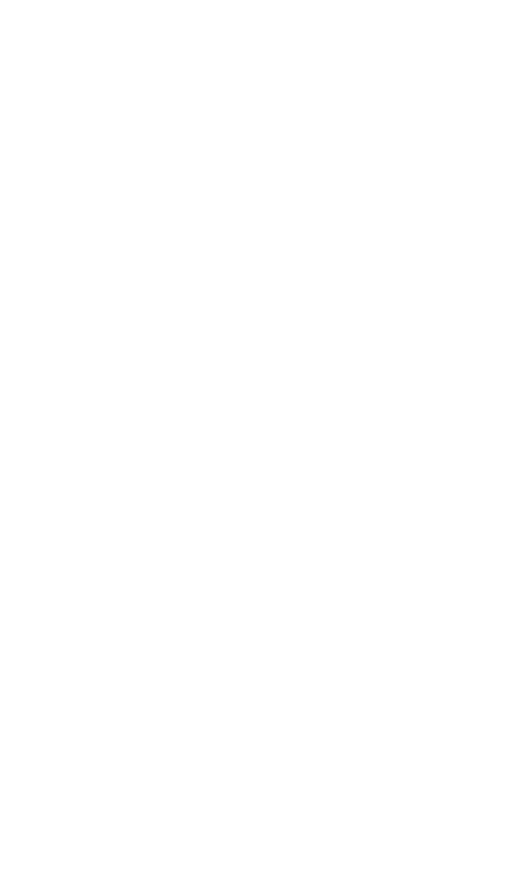
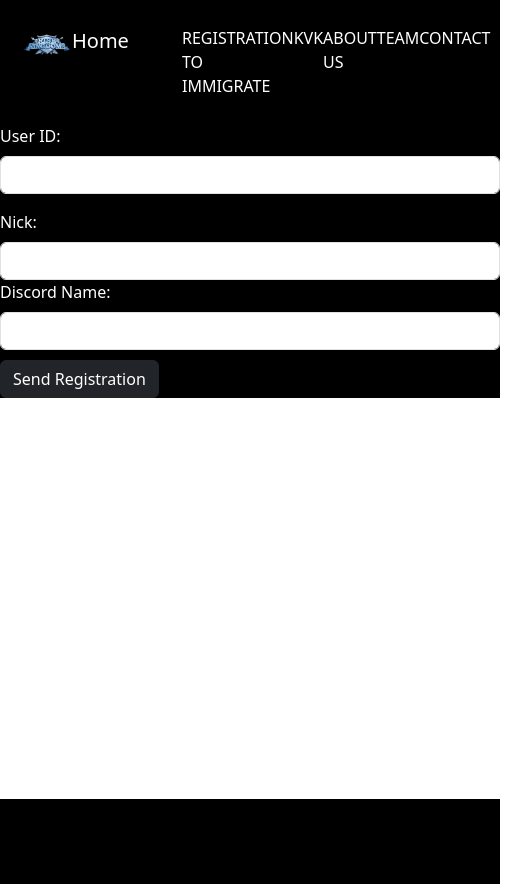
Before and after one commit to GVilellaB/SENAC, a plain HTML site: page Bootstrap/3208Kingdom/HTML/Immigrate.html in a window 390 px wide. Shown: the whole page, 508 px wide, since content can reach past the window. Before the commit the page ends 844 px from the top, so only its background shows below. Drawn offline with nearby package versions, Linux system fonts and the light colour scheme.

Commit message:
Immigration page

```diff
--- a/Bootstrap/3208Kingdom/CSS/Style.css
+++ b/Bootstrap/3208Kingdom/CSS/Style.css
@@ -2,25 +2,34 @@ body {
     display: grid;
 }
 
-#allcontent,
-#headerdiv {
-    margin: 0px;
-    padding: 0px;
+#allcontent{
+    padding: 0;
+}
+nav{
+    margin-right: 10px ;
 }
 
 #mainbackgroundimg {
     background-image: url("../IMG/mainrok.jpg");
     background-repeat: no-repeat;
     background-size: 100% 100%;
-    background-attachment: fixed;
+
 
 
 }
 
 header {
+
+    padding: 0;
     background-color: black;
     min-height: 10vh;
-    position: fixed;
+
+}
+
+#headerdiv{
+    margin: 0;
+    padding: 10px;
+    background-color: black;
 }
 
 #homeicon {
@@ -38,8 +47,6 @@ header {
 }
 
 #leftcontentmain {
-    margin: 0px;
-    padding: 0px;
     min-height: 80vh;
     font-family: "Bebas Neue", sans-serif;
     font-weight: 400;
@@ -102,3 +109,24 @@ header {
 footer {
     height: 10vh;
 }
+/*IMMIGRATION TAB*/
+
+#formdiv{
+    width: 500px;
+    height: 150px;
+}
+#form{
+    margin-top: 10px;
+    border: 5px solid black;
+}
+
+#formbtn{
+    margin-top: 10px ;
+}
+
+#Immigrationcontent{
+    display: grid;
+    margin: 0px;
+    padding: 0px;
+    min-height: 80vh;
+}
--- a/Bootstrap/3208Kingdom/HTML/Immigrate.html
+++ b/Bootstrap/3208Kingdom/HTML/Immigrate.html
@@ -0,0 +1,73 @@
+<!DOCTYPE html>
+<html lang="en">
+
+<head>
+    <meta charset="UTF-8">
+    <meta name="viewport" content="width=device-width, initial-scale=1.0">
+    <link href="https://cdn.jsdelivr.net/npm/bootstrap@5.3.3/dist/css/bootstrap.min.css" rel="stylesheet"
+        integrity="sha384-QWTKZyjpPEjISv5WaRU9OFeRpok6YctnYmDr5pNlyT2bRjXh0JMhjY6hW+ALEwIH" crossorigin="anonymous">
+    <link rel="stylesheet" href="../CSS/Style.css">
+    <link rel="icon" type="image/x-icon" href="../IMG/Rise_of_Kingdoms_Logo.png" />
+    <link rel="preconnect" href="https://fonts.googleapis.com">
+    <link rel="preconnect" href="https://fonts.gstatic.com" crossorigin>
+    <link href="https://fonts.googleapis.com/css2?family=Lobster&display=swap" rel="stylesheet">
+    <link href="https://fonts.googleapis.com/css2?family=Bebas+Neue&display=swap" rel="stylesheet">
+    <title>3208 - Immigration</title>
+</head>
+
+<body>
+    <div id="allcontent" class="container-fluid">
+        <div id="headerdiv" class="row text-white">
+            <header>
+                <nav class="row mt-3">
+                    <div class="col-4">
+                        <a id="homebtn" href="../HTML/Index.html"><img id="homeicon" src="../IMG/homeicon.png"
+                                alt="">Home</a>
+                    </div>
+                    <div id="navbarmain" class="col-8">
+                        <ul id="navlist" class="d-flex text-uppercase list-unstyled">
+                            <li class="list-item"><a class="nav-link" href="./Immigrate.html">Registration to
+                                    immigrate</a></li>
+                            <li class="list-item"><a class="nav-link" href="./Kvk.html">KvK</a></li>
+                            <li class="list-item"><a class="nav-link" href="./About.html">About Us</a></li>
+                            <li class="list-item"><a class="nav-link" href="./Team.html">Team</a></li>
+                            <li class="list-item"><a class="nav-link" href="./Contact.html">Contact</a></li>
+                        </ul>
+                    </div>
+                </nav>
+            </header>
+        </div>
+        <div id="Immigrationcontent">
+            <div id="formdiv">
+                <form class="text-white bg-black">
+                    <div class="row g-3">
+                        <div class="col-sm-5">
+                            <label for="exampleInput ID" class="form-label">User ID:</label>
+                            <input type="text" name="UserID" class="form-control" id="UserID">
+                        </div>
+                        <div class="col-sm-5">
+                            <label for="exampleInput Nick" class="form-label">Nick:</label>
+                            <input type="text" name="Nick" class="form-control" id="Nick">
+                        </div>
+                    </div>
+                    <div class="row g-3">
+                        <div class="col-sm-5">
+                            <label for="exampleInput Discord" class="form-label">Discord Name:</label>
+                            <input type="text" name="DiscordName" class="form-control" id="DiscordName">
+                        </div>
+                    </div>
+                    <button id="formbtn" type="submit" class="btn btn-dark">Send Registration</button>
+                </form>
+            </div>
+        </div>
+    </div>
+    <footer class="bg-black text-white">
+
+    </footer>
+    <script src="https://cdn.jsdelivr.net/npm/bootstrap@5.3.3/dist/js/bootstrap.bundle.min.js"
+        integrity="sha384-YvpcrYf0tY3lHB60NNkmXc5s9fDVZLESaAA55NDzOxhy9GkcIdslK1eN7N6jIeHz"
+        crossorigin="anonymous"></script>
+    <script src="../JS/Immigration.js"></script>
+</body>
+
+</html>
--- /dev/null
+++ b/Bootstrap/3208Kingdom/JS/Immigration.js
@@ -0,0 +1,6 @@
+document.querySelector('#send').addEventListener('click', () =>{
+    document.querySelector('#UserID').value;
+    document.querySelector('#Nick').value;
+    document.querySelector('#DiscordName').value;
+    document.location.href = `mailto:mail@mail.com?subject=Assunto&body=${conteudo}`;
+})
```
Also changed, not shown: Bootstrap/3208Kingdom/HTML/Index.html (+3 -4 lines).
